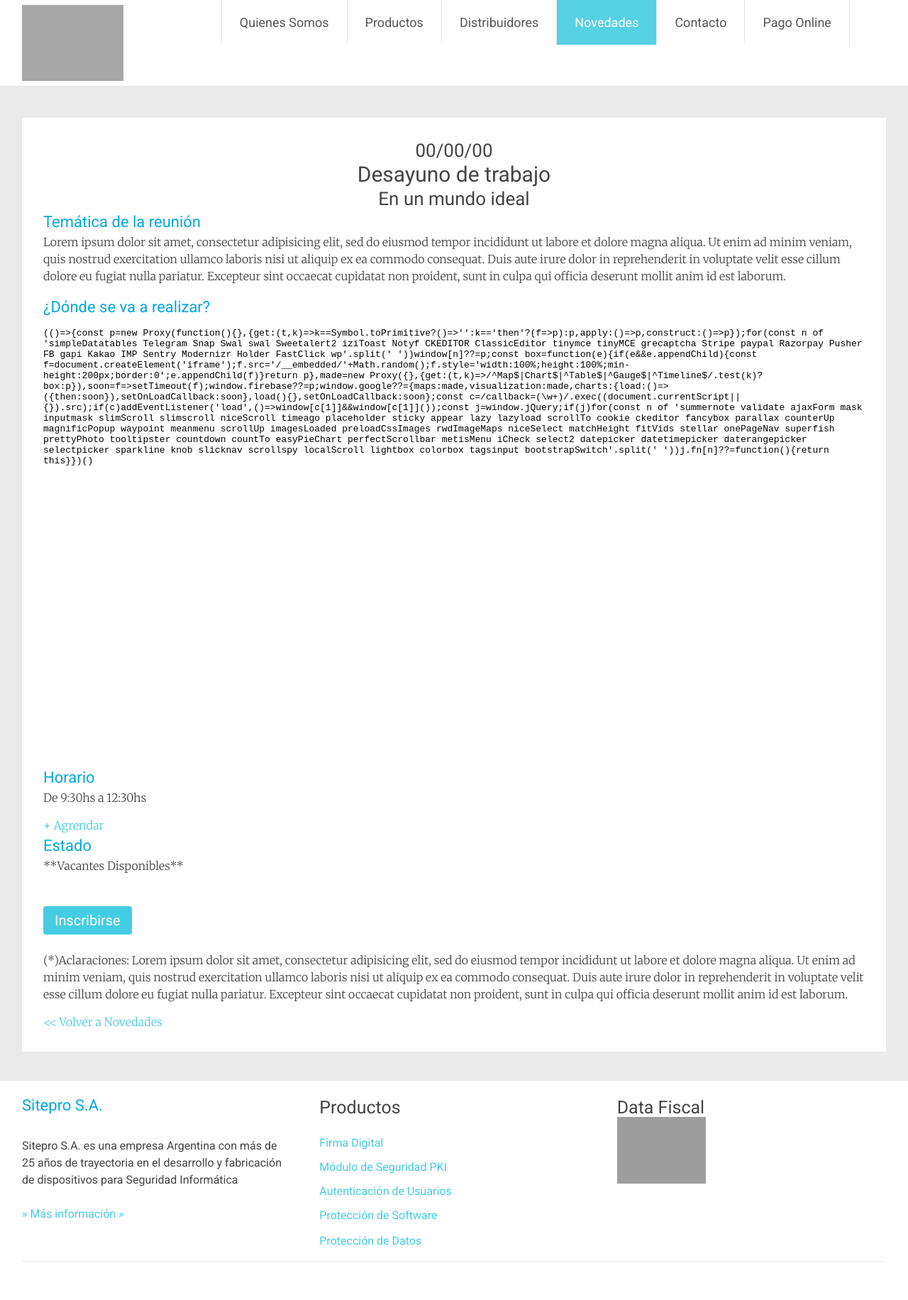
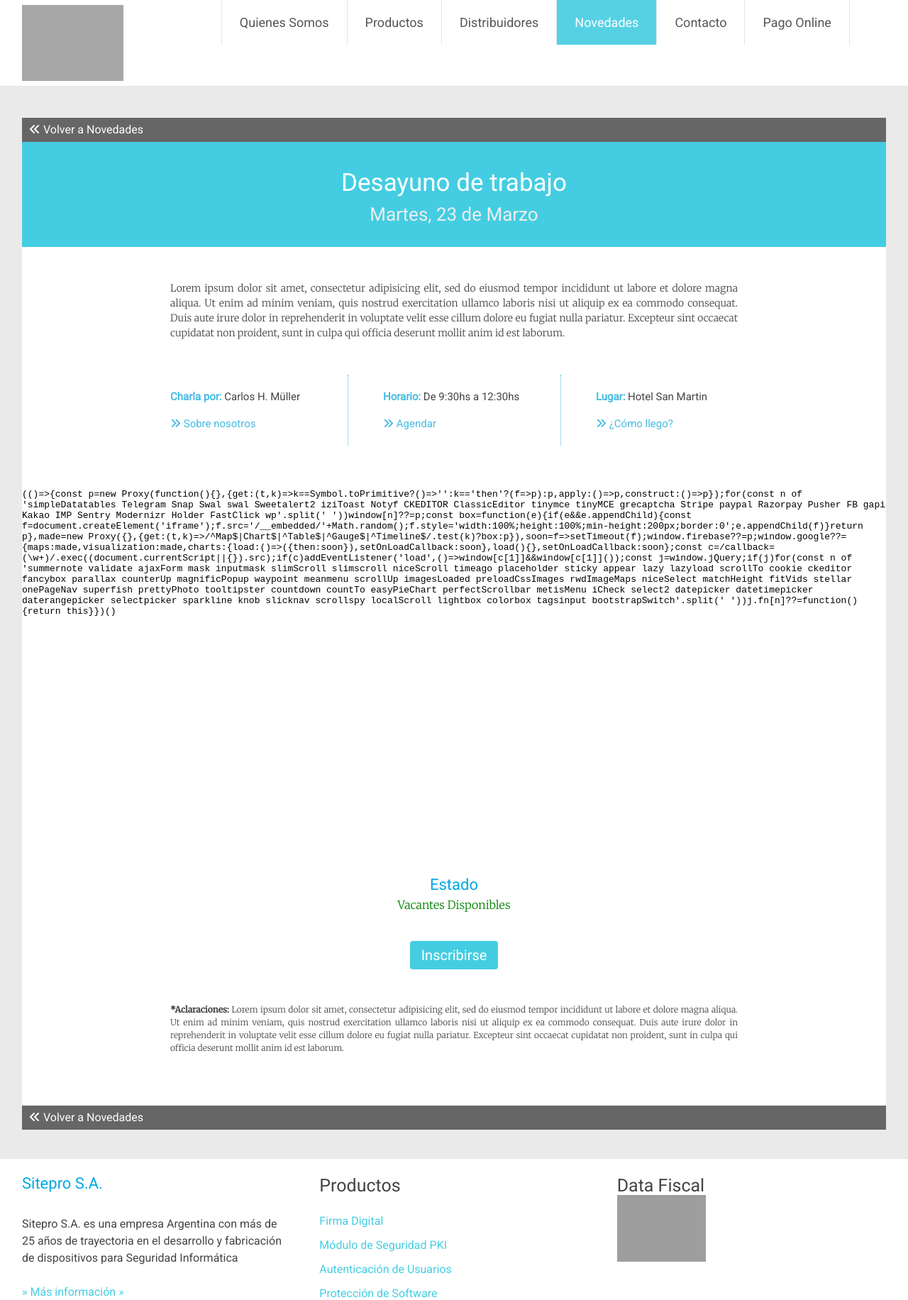
Before and after one commit to MarMuller/WEBSitepro, a PHP site: page /www.sitepro.com.ar/web/novedades/next-event.php in a window 1280 px wide. Shown: the top 1832 px of the page at 71% size. Before the commit the page ends 1798 px from the top, so only its background shows below. Run offline with PHP 8.4, Linux system fonts and the light colour scheme; some libraries are stand-ins or nearby versions; grey boxes are pictures that could not be loaded.

Commit message:
nuevo evento listo (y)

```diff
--- a/www.sitepro.com.ar/web/novedades/next-event.php
+++ b/www.sitepro.com.ar/web/novedades/next-event.php
@@ -910,6 +910,12 @@
 										background-color:#49dfdf;
 										opacity: 1.0;
 									}
+									.go-back{
+										text-align:left;
+										background-color:#666666;
+										padding:5px 10px;
+										font-family:'Roboto',sans-serif;
+									}
 								</style>
 
 
@@ -931,9 +937,25 @@
 
 								<style media="screen">
 
+									.blueheader{
+										background-color: #44cde2;
+										color: white;
+										text-align: center;
+										padding: 30px 0;
+									}
+
+									.blueheader h1{
+										font-size: 35px;
+										margin: 10px 0;
+									}
+
+									.blueheader h3 {
+										color: #eee;
+									}
+
 									.intro-event {
 										width: 100%;
-										padding: 30px;
+										/* padding: 30px; */
 										/* background-color: red; */
 									}
 
@@ -942,53 +964,172 @@
 										text-align: center;
 									}
 
-									.intro-event h1 {
-
+									.bloques{
+										width: 100%;
+										max-width: 800px;
+										margin: 0 auto;
+										display: flex;
+										justify-content: space-between;
+										/* background-color: #eee; */
+										font-size: 15px;
+										font-family: inherit;
+										font-family:'Roboto',sans-serif;
 									}
 
-									.intro-event p {
+									.bloques>* {
+										width: 200px;
+										padding: 20px 0;
+										/* background-color: #eee; */
+									}
 
+									.bloques>* a {
+										font-family:'Roboto',sans-serif;
+										transition: transform .3s ease-out;
+										display: inline-block;
+										text-decoration: none;
+									}
+
+									.bloques>* a:hover {
+										transform: translate(0, -5px);
+										text-decoration: none;
+									}
+
+									.bloques .divider {
+										width: 1px;
+										padding: 0;
+										border-left: 1px dotted #46bbe2;
+									}
+
+									.enlace {
+										color: #46bbe2;
+										margin: 0;
+									}
+
+									@media (max-width: 768px){
+										.intro-event {
+											padding: 30px;
+										}
 									}
 
 									@media (max-width: 425px){
 
+										.bloques{
+											width: 100%;
+											max-width: 800px;
+											margin: 0 auto;
+											display: block;
+											text-align: center;
+										}
+
+										.bloques>* {
+											width: 100%;
+										}
+
+										.bloques .divider {
+											display: none;
+										}
+
+										.blueheader h1{
+											font-size: 30px;
+										}
+
+										.blueheader h3 {
+											font-size: 20px;
+										}
 									}
 
 								</style>
 
+								<!-- Volver para atrás -->
+								<div class="go-back">
+									<a href="index.php" style="color:white;"><i class="fa fa-angle-double-left"></i> Volver a Novedades</a>
+								</div>
+
+								<div class="blueheader">
+									<h1>Desayuno de trabajo</h1>
+									<h3>Martes, 23 de Marzo</h3>
+								</div>
+
 								<div class="intro-event">
-									<h3>00/00/00</h3>
-									<h1>Desayuno de trabajo</h1>
-									<h3>En un mundo ideal</h3>
 
-									<h1 class="entry-title" style="font-size:22px; padding:0px;">Temática de la reunión</h1>
-									<p>
+									<br><br>
+
+									<p style="max-width: 800px; margin: 0 auto; font-size:14px; text-align:justify;">
 										Lorem ipsum dolor sit amet, consectetur adipisicing elit, sed do eiusmod tempor incididunt ut labore et dolore magna aliqua. Ut enim ad minim veniam, quis nostrud exercitation ullamco laboris nisi ut aliquip ex ea commodo consequat. Duis aute irure dolor in reprehenderit in voluptate velit esse cillum dolore eu fugiat nulla pariatur. Excepteur sint occaecat cupidatat non proident, sunt in culpa qui officia deserunt mollit anim id est laborum.
 									</p>
 
-									<h1 class="entry-title" style="font-size:22px; padding:0px;">¿Dónde se va a realizar?</h1>
+									<br><br>
+
+									<div class="bloques">
+
+										<div>
+											<!-- <h1 class="entry-title" style="font-size:22px; padding:0px;">Lugar</h1> -->
+											<p><span style="color: #46bbe2;font-weight:bold;">Charla por: </span>Carlos H. Müller</p>
+											<a href="../quienes-somos/index.html" class="enlace" style="margin-top:0;"><i class="fa fa-angle-double-right"></i> Sobre nosotros</a>
+										</div>
+
+										<div class="divider"></div>
+
+										<div>
+											<!-- <h1 class="entry-title" style="font-size:22px; padding:0px;">Horario</h1> -->
+											<p><span style="color: #46bbe2;font-weight:bold;">Horario: </span>De 9:30hs a 12:30hs</p>
+											<a href="#" class="enlace" style="margin-top:0;"><i class="fa fa-angle-double-right"></i> Agendar</a>
+										</div>
+
+										<div class="divider"></div>
+
+										<div>
+											<!-- <h1 class="entry-title" style="font-size:22px; padding:0px;">Lugar</h1> -->
+											<p><span style="color: #46bbe2;font-weight:bold;">Lugar: </span>Hotel San Martin</p>
+											<a href="https://www.google.com/maps?ll=-34.632901,-58.400611&z=14&t=m&hl=en&gl=US&mapclient=embed&daddr=C%C3%A1tulo+Castillo+2630+C1261ACH+CABA@-34.6329011,-58.40061069999999" class="enlace" style="margin-top:0;"><i class="fa fa-angle-double-right"></i> ¿Cómo llego?</a>
+										</div>
+
+									</div>
+
+									<br><br>
+
 									<!-- Mapa de Ubicación -->
-									<div style="width: 100%"><iframe width="100%" height="600" src="https://maps.google.com/maps?width=100%&amp;height=600&amp;hl=en&amp;q=1%20Grafton%20Street%2C%20Dublin%2C%20Ireland+(SItepro%20S.A.)&amp;ie=UTF8&amp;t=&amp;z=14&amp;iwloc=B&amp;output=embed" frameborder="0" scrolling="no" marginheight="0" marginwidth="0"><a href="https://www.maps.ie/map-my-route/">Map a route</a></iframe></div><br />
+									<div style="width: 100%;"><iframe width="100%" height="500" src="https://maps.google.com/maps?width=100%&amp;height=600&amp;hl=en&amp;q=C%C3%A1tulo%20Castillo%202630%2C%20C1261ACF%20CABA%2C%20Argentina+(SItepro%20S.A.)&amp;ie=UTF8&amp;t=&amp;z=14&amp;iwloc=B&amp;output=embed" frameborder="0" scrolling="no" marginheight="0" marginwidth="0"><a href="https://www.maps.ie/map-my-route/">Map a route</a></iframe></div>
 									<!-- FIN Mapa de Ubicación -->
 
-									<h1 class="entry-title" style="font-size:22px; padding:0px;">Horario</h1>
-									<p>De 9:30hs a 12:30hs</p>
-									<a href="#">+ Agrendar</a>
-
-									<h1 class="entry-title" style="font-size:22px; padding:0px;">Estado</h1>
-									<p>**Vacantes Disponibles**</p>
-									<button class="btn-inscripcion" onclick="window.location='next-event.php';" >Inscribirse</button>
 									<br><br>
 
-									<p>(*)Aclaraciones: Lorem ipsum dolor sit amet, consectetur adipisicing elit, sed do eiusmod tempor incididunt ut labore et dolore magna aliqua. Ut enim ad minim veniam, quis nostrud exercitation ullamco laboris nisi ut aliquip ex ea commodo consequat. Duis aute irure dolor in reprehenderit in voluptate velit esse cillum dolore eu fugiat nulla pariatur. Excepteur sint occaecat cupidatat non proident, sunt in culpa qui officia deserunt mollit anim id est laborum.</p>
+									<div style="text-align:center;">
+										<h1 class="entry-title" style="font-size:22px; padding:0px; text-align:center;">Estado</h1>
+										<p style="color: green;">Vacantes Disponibles</p><br>
+										<button class="btn-inscripcion" onclick="window.location='next-event.php';" style="margin-top:0;">Inscribirse</button>
+										<br><br><br>
+										<p style="max-width: 800px; margin: 0 auto; text-align:justify; font-size:12px;"><b>*Aclaraciones:</b> Lorem ipsum dolor sit amet, consectetur adipisicing elit, sed do eiusmod tempor incididunt ut labore et dolore magna aliqua. Ut enim ad minim veniam, quis nostrud exercitation ullamco laboris nisi ut aliquip ex ea commodo consequat. Duis aute irure dolor in reprehenderit in voluptate velit esse cillum dolore eu fugiat nulla pariatur. Excepteur sint occaecat cupidatat non proident, sunt in culpa qui officia deserunt mollit anim id est laborum.</p>
+										<br><br><br>
+									</div>
 
-									<a href="#"><< Volver a Novedades</a>
+								</div>
 
-
+								<!-- Volver para atrás -->
+								<div class="go-back">
+									<a href="index.php" style="color:white;"><i class="fa fa-angle-double-left"></i> Volver a Novedades</a>
 								</div>
 
 
 						</article><!-- #post-## -->
+
+
+
+
+
+
+
+
+
+
+
+
+
+
+
+
+
+
 
 						</main><!-- #main -->
 					</div><!-- #primary -->
```
Also changed, not shown: www.sitepro.com.ar/web/novedades/index.php (+18 -12 lines).
